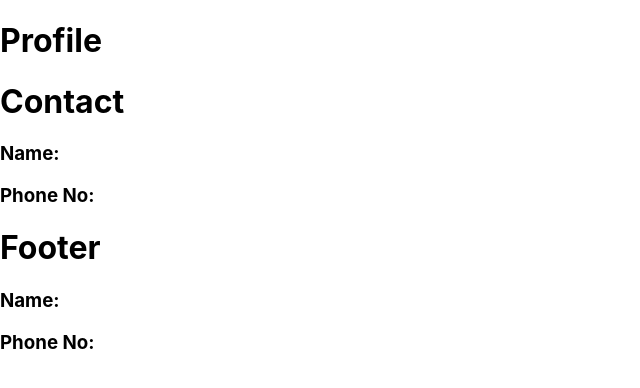
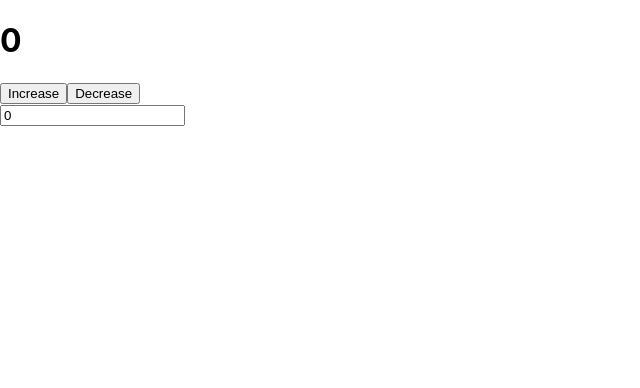
Before and after one commit to Lekhraj10/React-Hooks, a React (Create React App) app in the folder react-hook/: page / in a window 1280 px wide. Shown: the top 388 px of the page, without its empty margins (0-640 px from the left). Built offline with nearby package versions, Linux system fonts and the light colour scheme.

Commit message:
useReducer hook

```diff
--- a/react-hook/src/App.js
+++ b/react-hook/src/App.js
@@ -1,16 +1,37 @@
 import React from 'react';
-import './App.css'
-import Profile from './components/Profile';
-import Footer from './components/Footer';
-import Contact from './components/Contact';
+import './App.css';
+import { useReducer } from 'react';
 
 function App() {
 
+  const initialState = {count : 0}
+
+  const reducer = (state, action) => {
+    switch(action.type){
+      case 'increase' : {
+        return {count: state.count + 1}
+      }
+      case 'decrease' : {
+        return {count: state.count -1}
+      }
+      case 'input' : {
+        return {count: action.payload}
+      }
+      default : {
+        return state.count
+      }
+    }
+  }
+
+  const [state, dispatch] = useReducer(reducer, initialState)
+
   return (
     <>
-    <Profile />
-    <Contact />
-    <Footer />
+    <h1>{state.count}</h1>
+    <button onClick={()=>dispatch({type: 'increase'})}>Increase</button>
+    <button onClick={()=>dispatch({type: 'decrease'})}>Decrease</button>
+    <br />
+    <input value={state.count} onChange={(e)=>dispatch({type: 'input',payload:Number(e.target.value)})} type="number" />
 
     </>
   );
```
